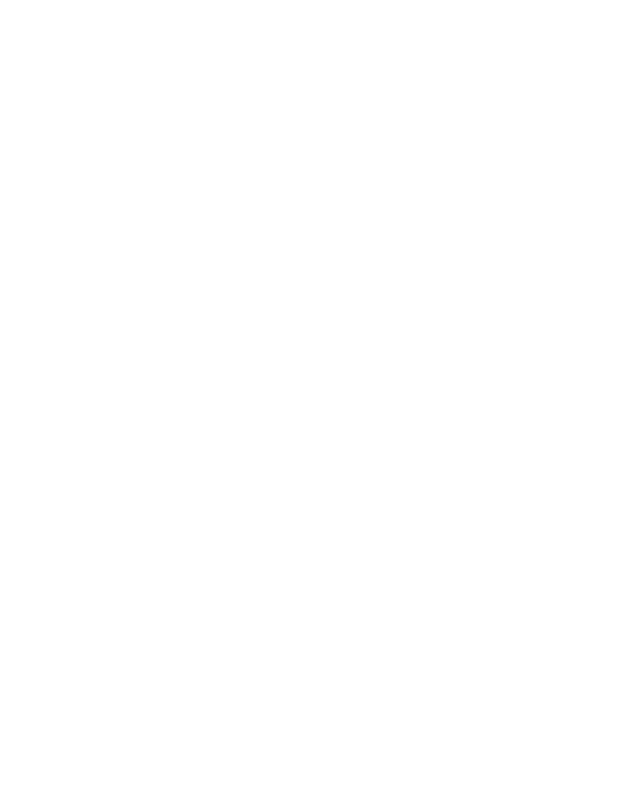
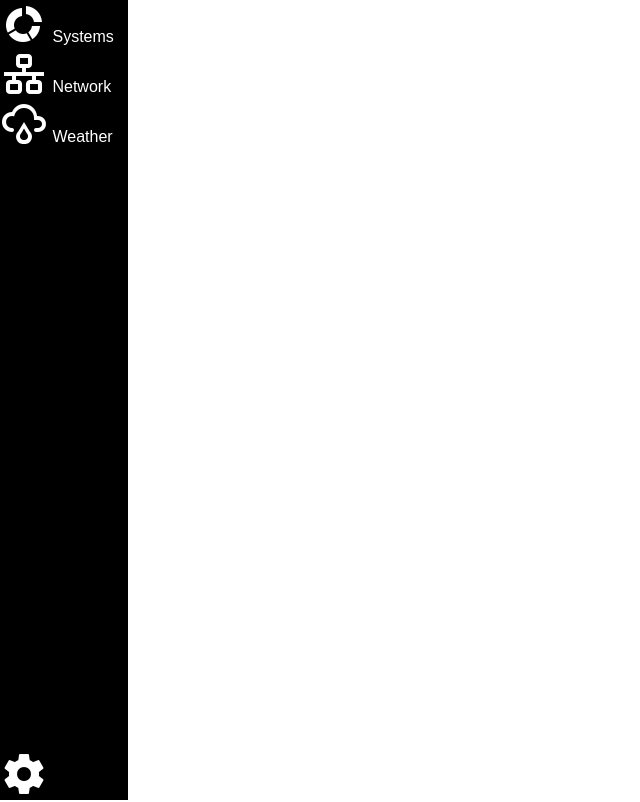
Before and after one commit to kingthrillgore/noc_dashboard, a website: page index.html in a window 1280 px wide. Shown: the whole page, without its empty margins (0-640 px from the left). Drawn offline with nearby package versions, Linux system fonts and the light colour scheme.

Commit message:
Began adding style rules

```diff
--- /dev/null
+++ b/css/styles.css
@@ -0,0 +1,43 @@
+#wrapper { }
+
+#wrapper .navigation {
+  position: absolute;
+  left: 0;
+  top: 0;
+  background: #000;
+  color: #fff;
+  height: 100%;
+  width: 10%;
+}
+
+#wrapper .navigation ul {
+
+}
+
+#wrapper .navigation ul li {
+  list-style-type: none;
+  display: block;
+}
+
+#wrapper .navigation a {
+  color: #fff;
+  text-decoration: none;
+}
+
+#wrapper .navigation a i {
+  font-size: 3em;
+}
+
+#wrapper .navigation .navigation-cycle-settings {
+  position: absolute;
+  bottom: 0;
+  left: 0;
+}
+
+#wrapper .content-wrapper {
+  padding: 1%;
+  position: absolute;
+  top: 0;
+  right: 0;
+  width: 88%;
+}
--- a/index.html
+++ b/index.html
@@ -11,8 +11,10 @@
         <meta name="viewport" content="width=device-width, initial-scale=1">
         <link rel="apple-touch-icon" href="apple-touch-icon.png">
 
+        <link rel="stylesheet" href="js/vendor/reset-css/reset.css">
         <link rel="stylesheet" href="css/normalize.min.css">
         <link rel="stylesheet" href="css/main.css">
+        <link rel="stylesheet" href="css/styles.css">
 
         <!-- Icons -->
         <link rel="stylesheet" href="js/vendor/mdi/css/materialdesignicons.css" />
@@ -51,10 +53,16 @@
 
         <div id="wrapper">
           <div class="navigation">
-            <ng-include src="js/tabs/templates/tabs-nav-side.html"></ng-include>
+            <div class="navigation-inner" ng-include src="'js/main/tabs/templates/tabs-nav-side.html'"></div>
+
+            <div class="navigation-cycle-settings">
+              <a href="#"><i class="mdi mdi-settings"></i></a>
+            </div>
           </div>
 
-          <div class="content-wrapper" ng-view></div>
+          <div class="content-wrapper">
+            <div class="content" ng-view></div>
+          </div>
         </div>
 
         <!-- H5BP JS that can be removed later -->
```
